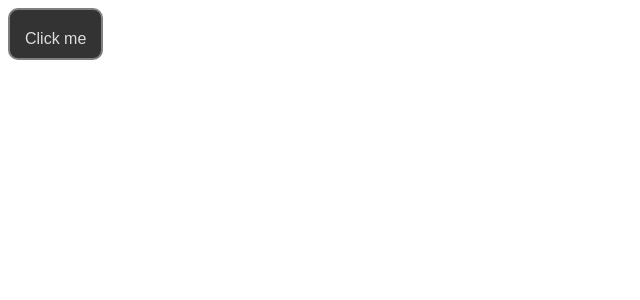
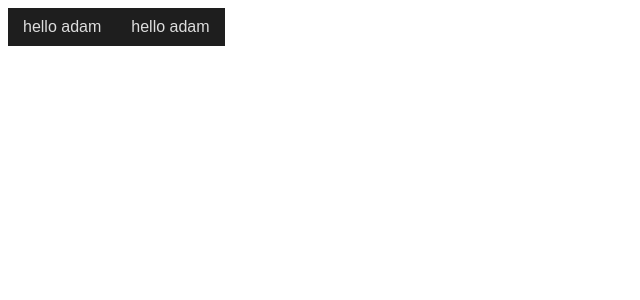
Before and after one commit to Adam-Elmi/SomComponent, a React (Vite) app: page / in a window 1280 px wide. Shown: the top 300 px of the page, without its empty margins (0-640 px from the left). Built offline with nearby package versions, Linux system fonts and the light colour scheme.

Commit message:
Modified App.tsx

```diff
--- a/src/App.tsx
+++ b/src/App.tsx
@@ -1,8 +1,12 @@
 import './App.css';
+import { CircleLoading } from './icons/LoadingIcons';
 import Button from './ui/Button';
 function App() {
  return (
-  <Button ptop={20} textColor="#ddd" fontSize="1rem" border="2px solid gray" radius={10} background="#333"></Button>
+  <>
+  <Button textColor="#ddd" fontSize="1rem" textCase='capital' disabled={true} onClick={() => console.log("Hello Adam")}>hello adam</Button>
+  <Button icon={<CircleLoading/>} textColor="#ddd" fontSize="1rem" textCase='capital' onClick={() => console.log("Hello Adam")} allow_repeat={true} repeat={3} allow_timer={true} timer={5000}>hello adam</Button>
+  </>
  )
 }
 
```
